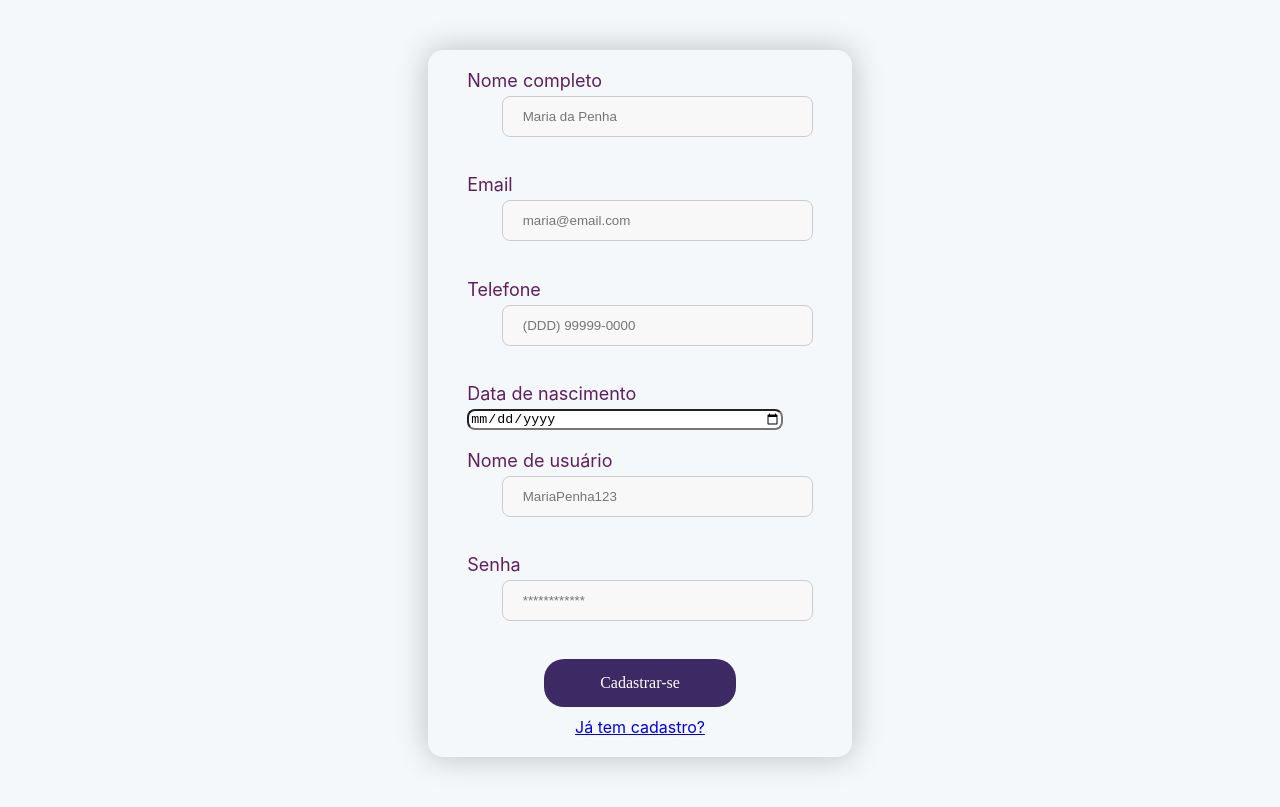
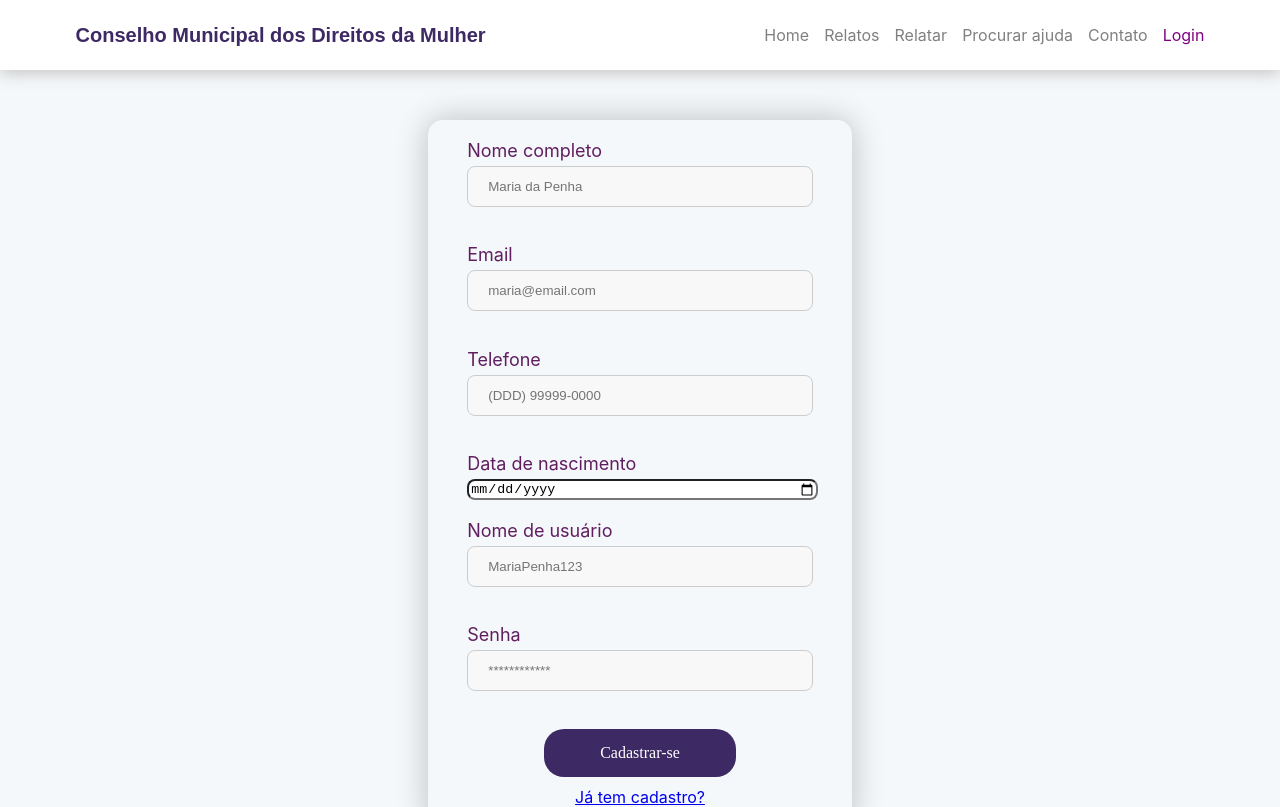
Before and after one commit to uniamerica/CMDM-front, a React app: page /Cadastro in a window 1280 px wide. Shown: the top 807 px of the page. Built offline with nearby package versions, Linux system fonts and the light colour scheme.

Commit message:
ajustando css da pagina cadastro

```diff
--- a/src/pages/Cadastro.jsx
+++ b/src/pages/Cadastro.jsx
@@ -49,7 +49,7 @@ export default function Cadstro() {
 
     return (
         <>
-            {/* <Header /> */}
+            <Header />
             <div className={styles.formCadastro}>
                 <form onSubmit={handleSubmit}>
                     <div className={styles.formField}>
--- a/src/styles/Cadastro.module.css
+++ b/src/styles/Cadastro.module.css
@@ -30,8 +30,9 @@ form {
 }
 
 .formField input {
-    width: 90%;
+    width: 100%;
     margin-top: 5px;
+    margin-left: 0px;
     border-radius: 8px;
 }
 
```
